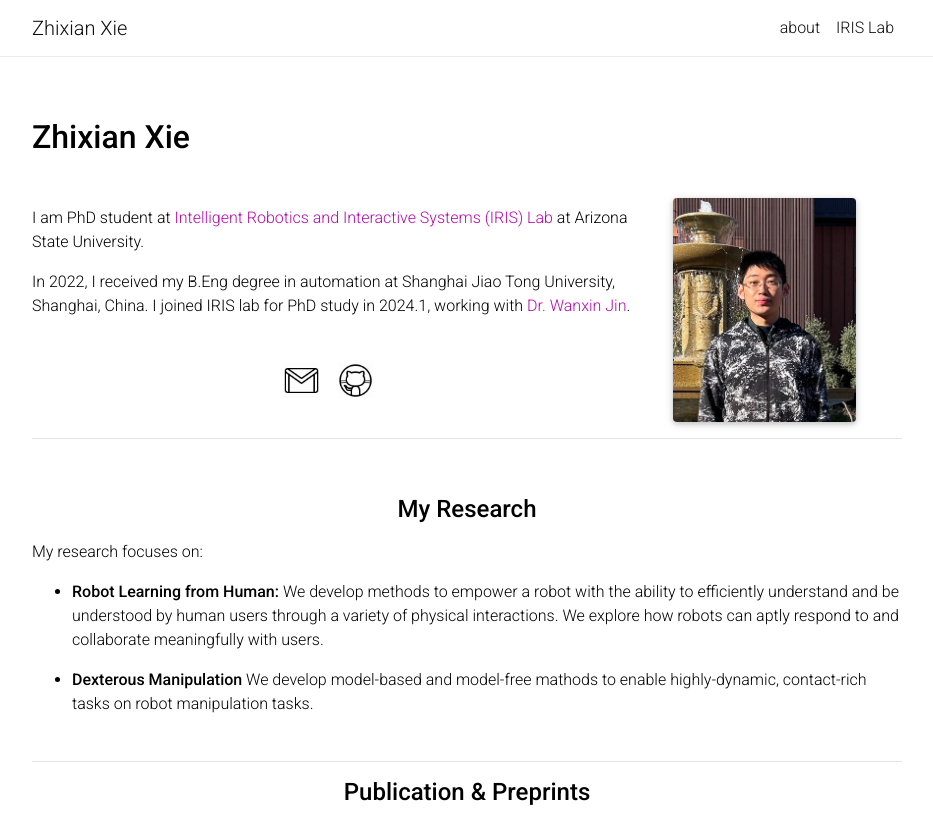
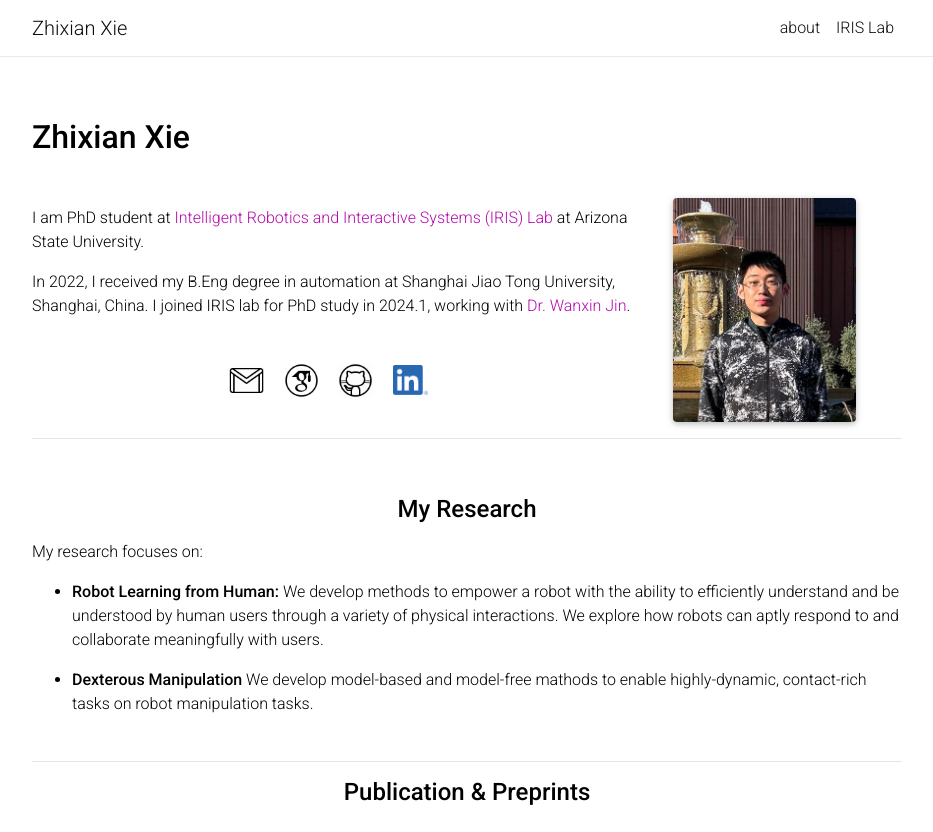
Before and after one commit to Zhi-Xian-Xie/Zhi-Xian-Xie.github.io, a Jekyll site: the page built from _pages/about.md, in a window 1280 px wide and 1370 px high. Shown: the top 832 px of the window, without its empty margins (173-1106 px from the left). Built offline with Jekyll 4.4.1, drawn with Linux system fonts in a browser that asks for light colours; nearby versions of some CDN libraries; a style sheet for code colours, icons or effects is not loaded; grey boxes are pictures that could not be loaded.

Commit message:
Add link for linkedin and google scholar

```diff
--- a/_pages/about.md
+++ b/_pages/about.md
@@ -36,12 +36,12 @@ In 2022, I received my B.Eng degree in automation at Shanghai Jiao Tong Universi
 <center>
     <a href = "mailto:zxxie@asu.edu" target="_blank">
     <img src="assets/img/platform_icon/email.gif" width="35" target="_blank"> </a>   &nbsp;&nbsp;&nbsp;
-<!-- <a href = "https://scholar.google.com/citations?user=SoEC4h4AAAAJ&hl=en" target="_blank">
-    <img src="assets/img/platform_icon/scholar.png" width="35" target="_blank"></a>   &nbsp;&nbsp;&nbsp; -->
+<a href = "https://scholar.google.com/citations?user=Q-IQZRsAAAAJ&hl=en&authuser=1" target="_blank">
+    <img src="assets/img/platform_icon/scholar.png" width="35" target="_blank"></a>   &nbsp;&nbsp;&nbsp;
 <a href = "https://github.com/Zhi-Xian-Xie" target="_blank">
     <img src="assets/img/platform_icon/github.gif" width="35" target="_blank"></a> &nbsp;&nbsp;&nbsp;
-<!-- <a href = "https://twitter.com/jinwanxin" target="_blank">
-    <img src="assets/img/platform_icon/twitter.gif" width="35" target="_blank"></a>  &nbsp;&nbsp;&nbsp; -->
+<a href = "https://www.linkedin.com/in/zhixian-xie-75b599355" target="_blank">
+    <img src="assets/img/platform_icon/linkedin.png" width="35" target="_blank"></a>  &nbsp;&nbsp;&nbsp;
 <!-- <a href = "https://www.youtube.com/channel/UCkMgzXIhi3BmWP7tAdeyoaA" target="_blank">
     <img src="assets/img/platform_icon/youtube.gif" width="35" target="_blank"></a>  &nbsp;&nbsp;&nbsp; -->
 </center>
```
Also changed, not shown: assets/img/platform_icon/linkedin.png (added), 10 other files.
